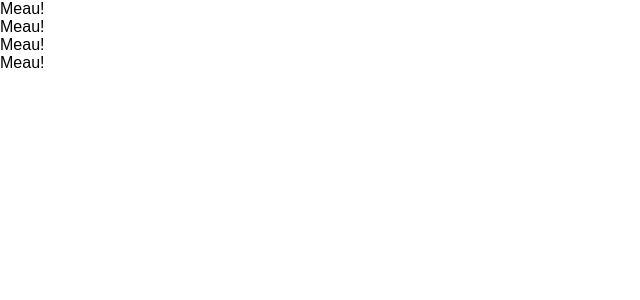
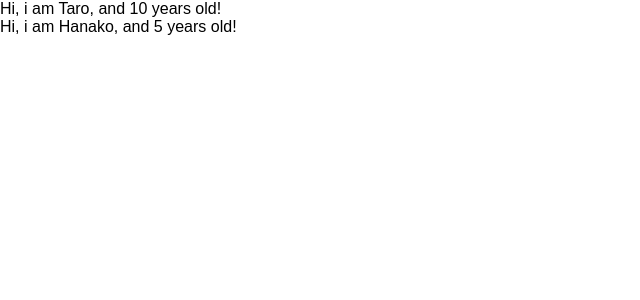
Before and after one commit to Manazon-010101/udemy-react-redux-crud-app, a React (Create React App) app: page / in a window 1280 px wide. Shown: the top 300 px of the page, without its empty margins (0-640 px from the left). Built offline with nearby package versions, Linux system fonts and the light colour scheme.

Commit message:
learn props of component

```diff
--- a/src/App.js
+++ b/src/App.js
@@ -1,34 +1,35 @@
-// import React, { Component } from 'react';
 import React from 'react';
 
-// このApp.jsにはAppと言うclassがComponentを継承して存在している
-// ↓このAppをクラスコンポーネントと呼ぶ
-// class App extends Component {
-//   render() {
-//     return (
-//       <React.Fragment>
-//         <label htmlFor="bar">bar</label>
-//         <input type="text" onChange={() => {console.log("I am clicked.")}} />
-//       </React.Fragment>
-//     )
-//   }
-// }
+// 親のコンポーネントから子のコンポーネントに対してあるデータを渡したい時に
+// propsを使ってデータを渡してあげる。
 
-// 関数コンポーネントは関数をただ定義しているだけ
-// returnとしてJSXを返している
 const App = () => {
+  // 簡略化する為、
+  // User情報を一括で変数で管理してそれをmap処理を使って順番に回しながら各Userのプロファイルを表示する
+  const profiles = [
+    {name: "Taro", age: 10},
+    {name: "Hanako", age: 5},
+  ]
   return (
     <div>
-      <Cat />
-      <Cat />
-      <Cat />
-      <Cat />
+      {/* JSのコードなので{}で囲む */}
+      {
+                            // ↓keyにindexを与えてあげる
+        profiles.map((profile, index) => {
+          // ↓Reactにはバーチャルdomが存在していて、
+          // その中でどのdomが変更になったのかを管理している
+          // その変更点のみを実際のdomに反映していくと言う機構がある
+          // それぞれの値にkeyを与えてあげて、必要最低限なdomの範囲をReactが管理している
+          return <User name={profile.name} age={profile.age} key={index}/>
+        })
+      }
     </div>
   )
 }
 
-const Cat = () => {
-  return <div>Meau!</div>
+//            ↓nameとageを受け取ることができる
+const User = (props) => {
+return <div>Hi, i am {props.name}, and {props.age} years old! </div>
 }
 
 export default App;
```
Also changed, not shown: 1 other file (tests, documents, lock files or other folders).
